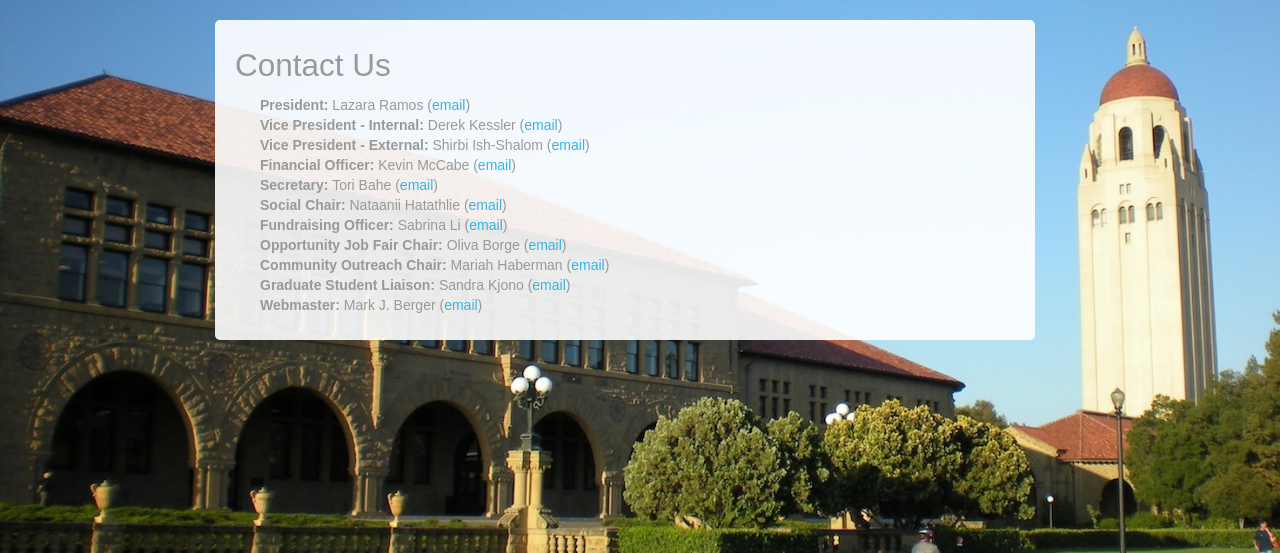
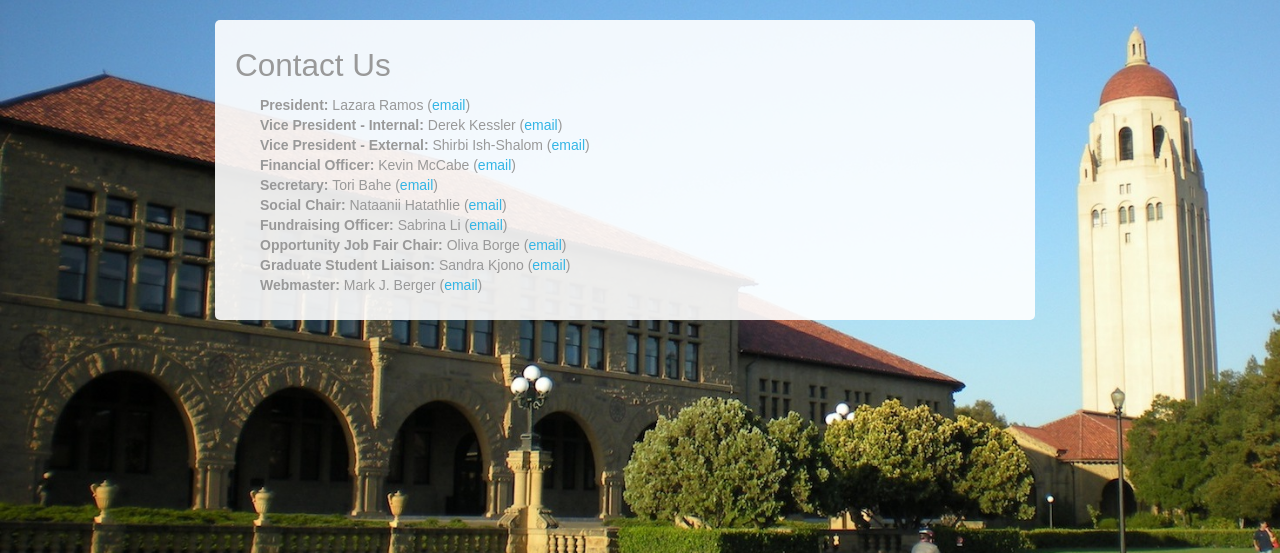
Before and after one commit to markberger/stanford-aises, a Flask app: page /contact.html in a window 1280 px wide. Shown: the part 70-623 px from the top of the page. Run offline with Flask 2, Linux system fonts and the light colour scheme; some libraries are stand-ins or nearby versions; some web fonts are replaced.

Commit message:
Updates contact info

```diff
--- a/templates/contact.html
+++ b/templates/contact.html
@@ -15,7 +15,6 @@
 					<li><b>Social Chair:</b> Nataanii Hatathlie (<a href="mailto:nataanii@stanford.edu">email</a>)</li>
 					<li><b>Fundraising Officer:</b> Sabrina Li (<a href="mailto:sli668@stanford.edu">email</a>)</li>
 					<li><b>Opportunity Job Fair Chair:</b> Oliva Borge (<a href="mailto:oborge@stanford.edu">email</a>)</li>
-					<li><b>Community Outreach Chair:</b> Mariah Haberman (<a href="mailto:mhaberman@stanford.edu">email</a>)</li>
 					<li><b>Graduate Student Liaison:</b> Sandra Kjono (<a href="mailto:kjono@stanford.edu">email</a>)</li>
 					<li><b>Webmaster:</b> Mark J. Berger (<a href="mailto:mjberger@stanford.edu">email</a>)</li>
 				</ul>
```
